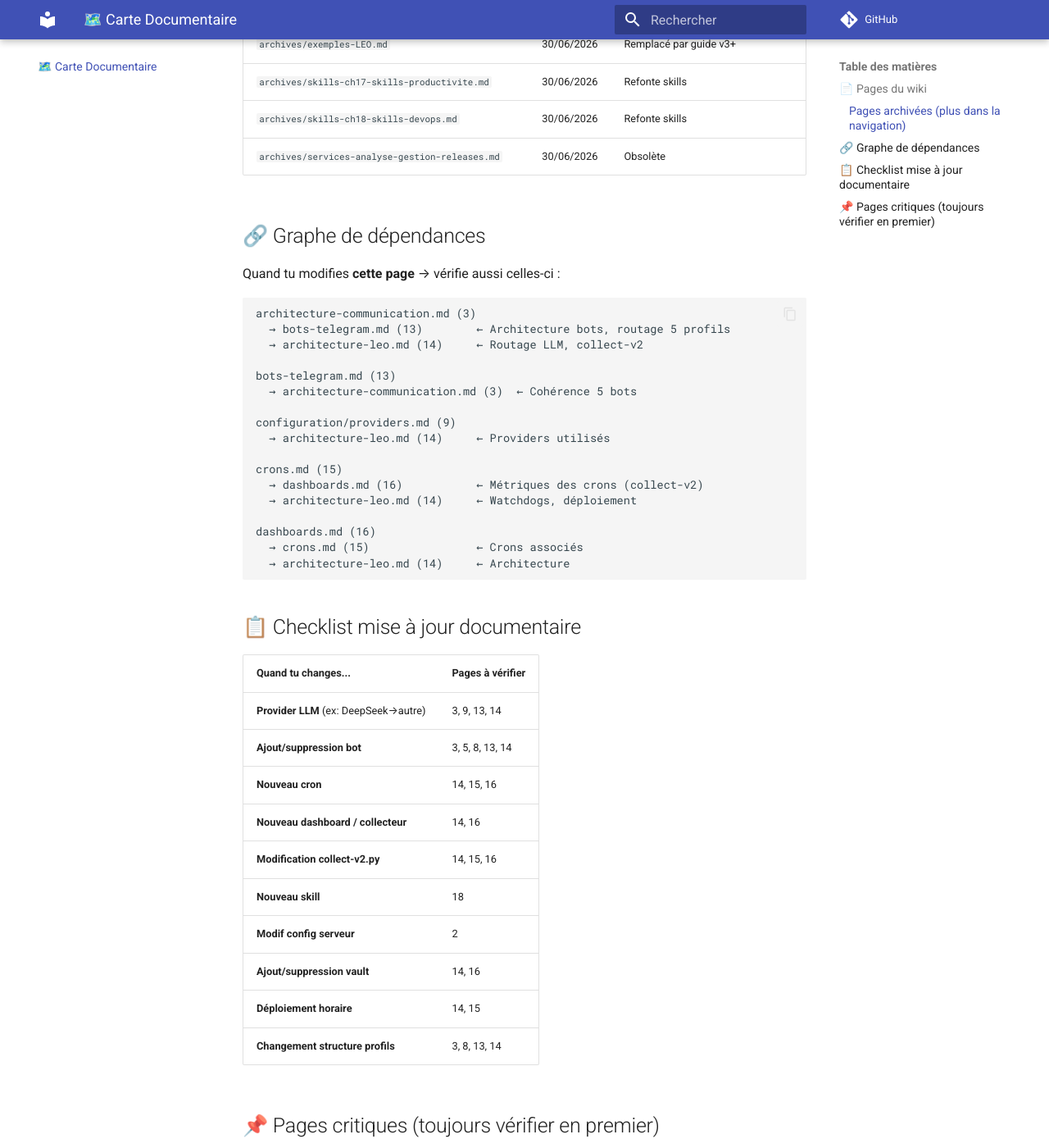
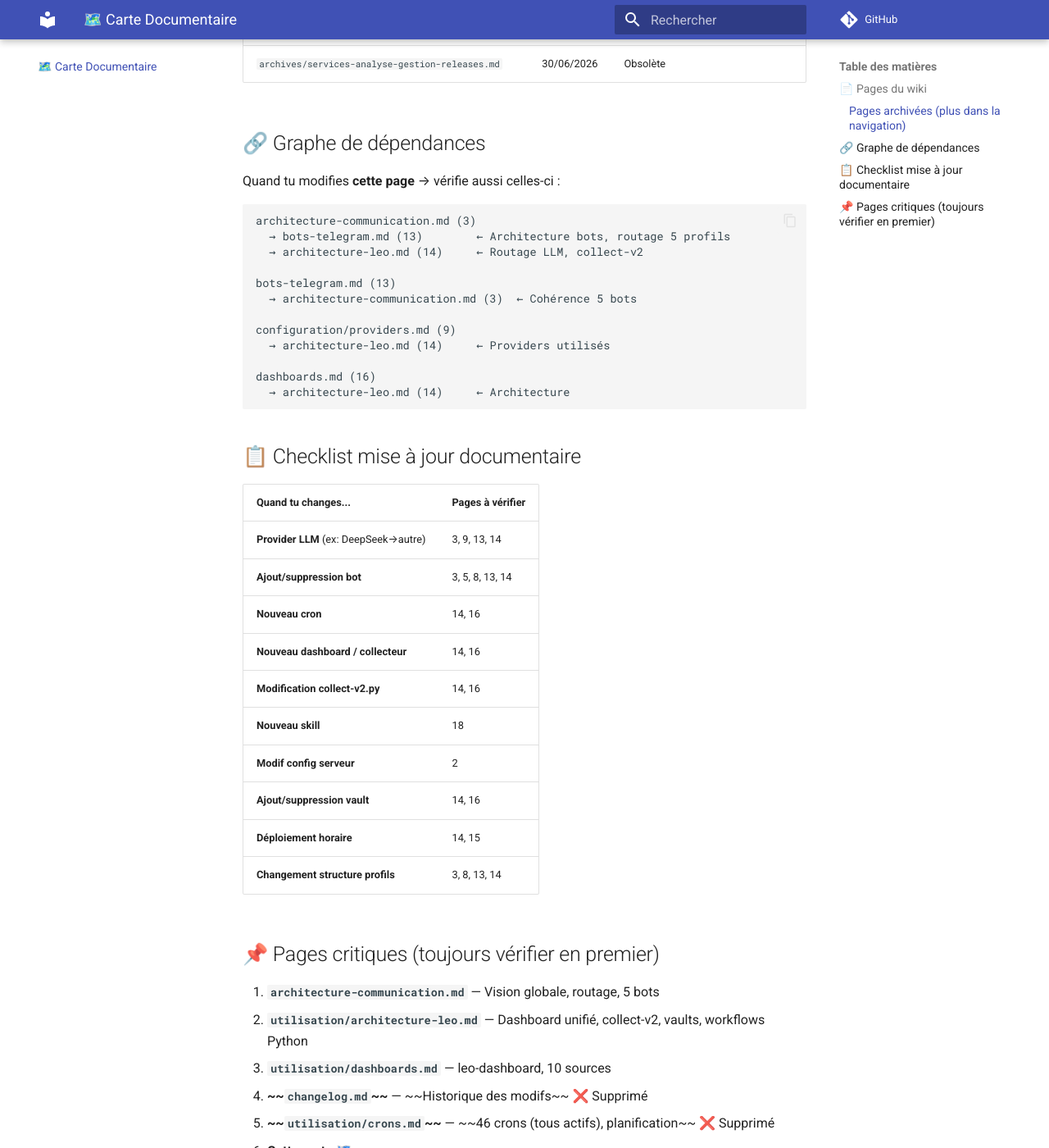
Before and after one commit to christophedanhier-hash/hermes-wiki, an MkDocs documentation site: the page built from docs/hermes/utilisation/documentation-map.md, in a window 1280 px wide and 1400 px high, scrolled down 2829 px. Shown: the whole window at 82% size. Built offline with MkDocs 1.6.1 and Material for MkDocs 9.7.7, drawn with Linux system fonts in a browser that asks for light colours; comment, search, counter and statistics services are not loaded; some of the changed text lies outside the part shown.

Commit message:
fix(documentation-map): nettoie doublons, références mortes, sources 10

````diff
--- a/docs/hermes/utilisation/documentation-map.md
+++ b/docs/hermes/utilisation/documentation-map.md
@@ -1,6 +1,5 @@
 # 🗺️ Carte Documentaire — Wiki Hermes LEO
 
-La règle doit être mise à jour pour refléter les modifications récentes. Par exemple: > **Règle** : toute modification de la plateforme LEO → mettre à jour cette carte ET les pages impactées dans le même mouvement, y compris l'ajout des nouveaux profils et bots.
 > **Règle** : toute modification de la plateforme LEO → mettre à jour cette carte ET les pages impactées dans le même mouvement.
 
 ## 📄 Pages du wiki
@@ -22,7 +21,7 @@
 | 13 | `utilisation/bots-telegram.md` | **5 bots**, tokens, architecture | 3, 7, 14 | ✅ |
 | 14 | `utilisation/architecture-leo.md` | Dashboard unifié, collect-v2, crons, 🐍 workflows Python, vaults, routage LLM | 7, 15, 16, 19, 21 | ✅ |
 | 15 | ~~`utilisation/crons.md`~~ | ~~**46 crons (tous actifs)**, collect-v2~~ | ~~14, 16, 21~~ | ❌ Supprimé |
-| 16 | `utilisation/dashboards.md` | **1 dashboard unifié** (leo-dashboard), 8 sources (n8n retiré 13/07/2026), vaults | 14, 15, 19 | ✅ |
+| 16 | `utilisation/dashboards.md` | **1 dashboard unifié** (leo-dashboard), 10 sources, vaults | 14, 19 | ✅ |
 | 17 | `utilisation/backup-recovery.md` | Backup & recovery | 14 | ✅ |
 | 18 | ~~`utilisation/skills-catalogue.md`~~ | ~~Catalogue des skills BAVI LEO & Hermes~~ | ~~5, 20~~ | ❌ Supprimé |
 | 19 | ~~`services/n8n.md`~~ | **ARCHIVÉ** — n8n déprécié le 13/07/2026, remplacé par 🐍 workflows Python | 14, 16 | ❌ |
@@ -64,12 +63,7 @@
 configuration/providers.md (9)
   → architecture-leo.md (14)     ← Providers utilisés
 
-crons.md (15)
-  → dashboards.md (16)           ← Métriques des crons (collect-v2)
-  → architecture-leo.md (14)     ← Watchdogs, déploiement
-
 dashboards.md (16)
-  → crons.md (15)                ← Crons associés
   → architecture-leo.md (14)     ← Architecture
 ```
 
@@ -79,9 +73,9 @@
 :-------------------|:----------------
 **Provider LLM** (ex: DeepSeek→autre) | 3, 9, 13, 14
 **Ajout/suppression bot** | 3, 5, 8, 13, 14
-**Nouveau cron** | 14, 15, 16
+**Nouveau cron** | 14, 16
 **Nouveau dashboard / collecteur** | 14, 16
-**Modification collect-v2.py** | 14, 15, 16
+**Modification collect-v2.py** | 14, 16
 **Nouveau skill** | 18
 **Modif config serveur** | 2
 **Ajout/suppression vault** | 14, 16
@@ -92,14 +86,14 @@
 
 1. **`architecture-communication.md`** — Vision globale, routage, 5 bots
 2. **`utilisation/architecture-leo.md`** — Dashboard unifié, collect-v2, vaults, workflows Python
-3. **`utilisation/dashboards.md`** — leo-dashboard, 8 sources (n8n retiré 13/07/2026)
+3. **`utilisation/dashboards.md`** — leo-dashboard, 10 sources
 4. **~~`changelog.md`~~** — ~~Historique des modifs~~ ❌ Supprimé
 5. **~~`utilisation/crons.md`~~** — ~~46 crons (tous actifs), planification~~ ❌ Supprimé
 6. **Cette carte** 🗺️
 
 ---
 
-*Document mis à jour le 17/07/2026 — Michel (michel) 🔧*
+*Document mis à jour le 26/07/2026 — LEO 🦁*
 
 ---
 
````
